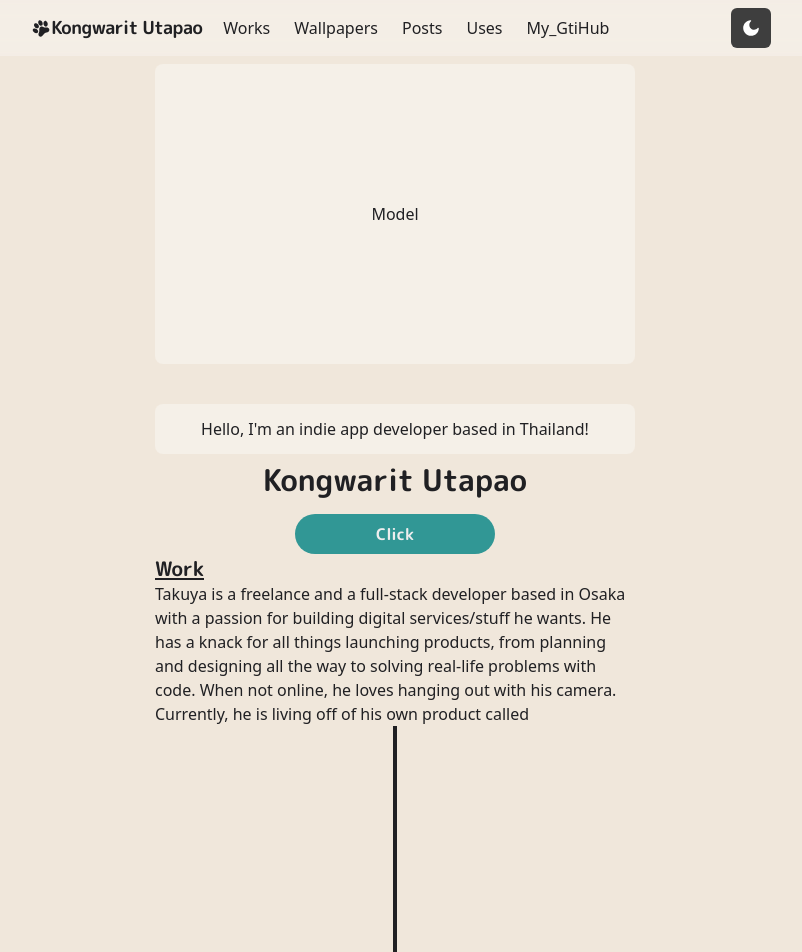
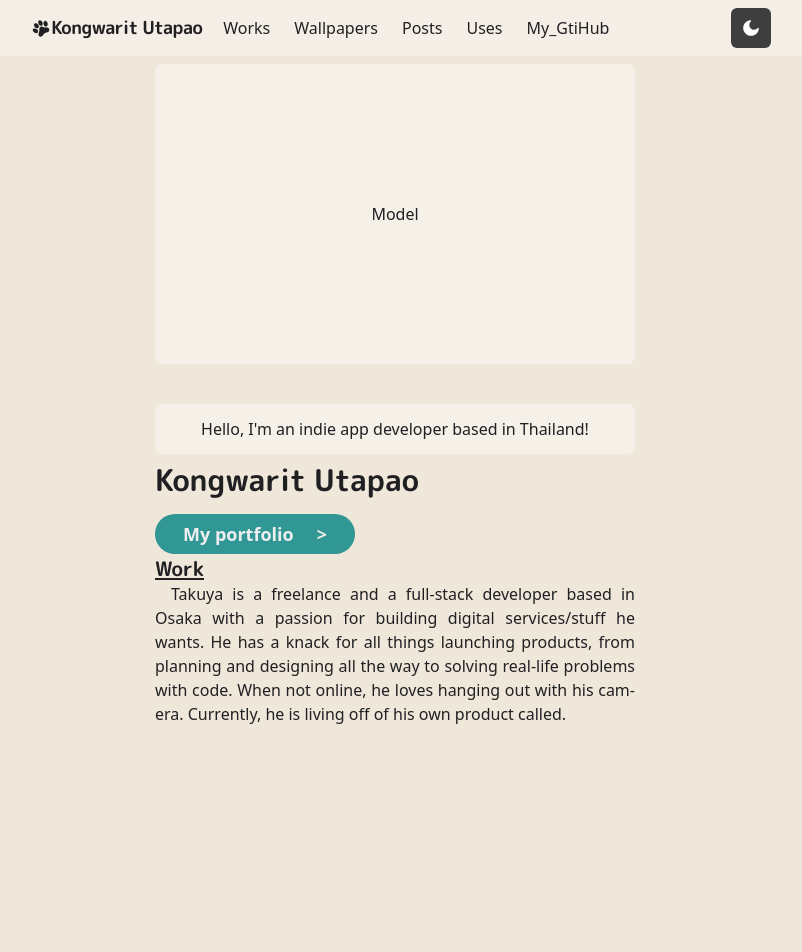
Before and after one commit to K-Eiei/hackathy-homepage, a React (Vite) app: page / in a window 1280 px wide. Shown: the top 952 px of the page, without its empty margins (245-1047 px from the left). Built offline with nearby package versions, Linux system fonts and the light colour scheme.

Commit message:
chore: Refactor view components to use Container and Paragraph components

```diff
--- /dev/null
+++ b/src/components/container.jsx
@@ -0,0 +1,12 @@
+
+const Container = ({ children }) => {
+    return (
+        <div className="w-full h-full flex justify-center mt-10"  >
+            <div className="w-[20rem] md:w-[30rem] h-auto ">
+                {children}
+            </div>
+        </div>
+    );
+}
+
+export default Container;
--- /dev/null
+++ b/src/components/paragraph.jsx
@@ -0,0 +1,9 @@
+import styled from "@emotion/styled";
+
+const Paragraph = styled.p`
+  text-align: justify;
+  text-indent: 1em;
+  hyphens: auto;
+`
+
+export default Paragraph
--- a/src/view/index.jsx
+++ b/src/view/index.jsx
@@ -1,17 +1,16 @@
 import React from "react";
-import { useColorMode } from "../components/theme";
 import Layout from "../components/layouts/article";
 import Section from "../components/section";
+import { Link } from "react-router-dom";
+import Paragraph from "../components/paragraph";
+import Container from "../components/container";
 
 export default function HomePage() {
-  const { toggleColorMode } = useColorMode();
 
   return (
     <Layout>
-      <div className="w-full h-full flex justify-center mt-10"  >
-        <div className="w-[480px] h-auto flex flex-col items-center ">
-
-          <div className="w-[85%] md:w-full h-[50px] mb-2 bg-card rounded-lg flex  justify-center items-center" >
+      <Container>
+        <div className="w-full h-[50px] mb-2 bg-card rounded-lg flex  justify-center items-center" >
           <span className="text-center text-cta-text text-sm  md:text-base">
             {"Hello, I'm an indie app developer based in Thailand!"}
           </span>
@@ -21,34 +20,34 @@ export default function HomePage() {
           Kongwarit Utapao
         </div>
 
-          <button
-            className="w-[200px] h-[40px] mt-4 bg-cta-btn rounded-full font-bold text-cta-btn-text"
+        <Link to="/works" className="w-[200px] h-[40px] mt-4 px-7 bg-cta-btn hover:bg-teal-700 duration-200 flex justify-between items-center rounded-full text-lg font-semibold text-cta-btn-text"
           type="text"
-            onClick={() => toggleColorMode()}
+          preventScrollReset={false}
         >
-            Click
-          </button>
+          My portfolio
+          <span>{">"}</span>
+        </Link>
 
         <Section>
-            <div className="w-[85%] md:w-full text-cta-text">
+          <div className="w-full md:w-full text-cta-text">
             <div className="text-xl font-bold underline underline-offset-2">
               Work
             </div>
-              <div className="w-full flex justify-center items-center">
+            <Paragraph>
+              {/* <div className="w-full text-justify indent-4 hyphens-auto"> */}
               Takuya is a freelance and a full-stack developer based in Osaka with a
               passion for building digital services/stuff he wants. He has a knack
               for all things launching products, from planning and designing all the
               way to solving real-life problems with code. When not online, he loves
               hanging out with his camera. Currently, he is living off of his own
-                product called{' '}
-              </div>
+              product called.
+              {/* </div> */}
+            </Paragraph>
           </div>
         </Section>
 
-          <div className="w-1 h-[70rem] bg-cta-text" />
-
-        </div>
-      </div>
+        <div className="h-[70rem]" />
+      </Container>
     </Layout>
   );
 }
--- a/src/view/posts.jsx
+++ b/src/view/posts.jsx
@@ -1,12 +1,15 @@
 import Layout from "../components/layouts/article"
+import Container from "../components/container";
 
 const PostsPage = () => {
     return (
         <Layout title={"Posts"}>
-            <div className="w-screen flex flex-col justify-center items-center">
-                <h1>Posts</h1>
-                <div className="w-1 h-[70rem] bg-cta-text" />
-            </div>
+            <Container>
+                <div className="w-full flex flex-col justify-center items-center">
+                    <h1>Posts</h1>
+                    <div className="h-[70rem]" />
+                </div>
+            </Container>
         </Layout>
     );
 }
--- a/src/view/wallpapers.jsx
+++ b/src/view/wallpapers.jsx
@@ -1,12 +1,15 @@
 import Layout from "../components/layouts/article"
+import Container from "../components/container";
 
 const WallpapersPage = () => {
     return (
         <Layout title={"Wallpapers"}>
-            <div className="w-screen flex flex-col justify-center items-center">
-                <h1>Wallpapers</h1>
-                <div className="w-1 h-[70rem] bg-cta-text" />
-            </div>
+            <Container>
+                <div className="w-full flex flex-col justify-center items-center">
+                    <h1>Wallpapers</h1>
+                    <div className="h-[70rem]" />
+                </div>
+            </Container>
         </Layout>
     );
 }
--- a/src/view/works.jsx
+++ b/src/view/works.jsx
@@ -1,13 +1,16 @@
 import Layout from "../components/layouts/article";
+import Container from "../components/container";
 
 const WorksPage = () => {
     return (
         <Layout title={"Works"}>
-            <div className="h-[300px]" />
-            <div className="text-cta-text flex justify-center items-center">
-                hahahaha
-            </div>
-            <div className="h-[300px]" />
+            <Container>
+                <div className="h-[300px]" />
+                <div className="text-cta-text flex justify-center items-center">
+                    hahahaha
+                </div>
+                <div className="h-[300px]" />
+            </Container>
         </Layout>
     );
 }
```
Also changed, not shown: 1 other file (tests, documents, lock files or other folders). Lines whose indentation alone changed are shown as unchanged.
